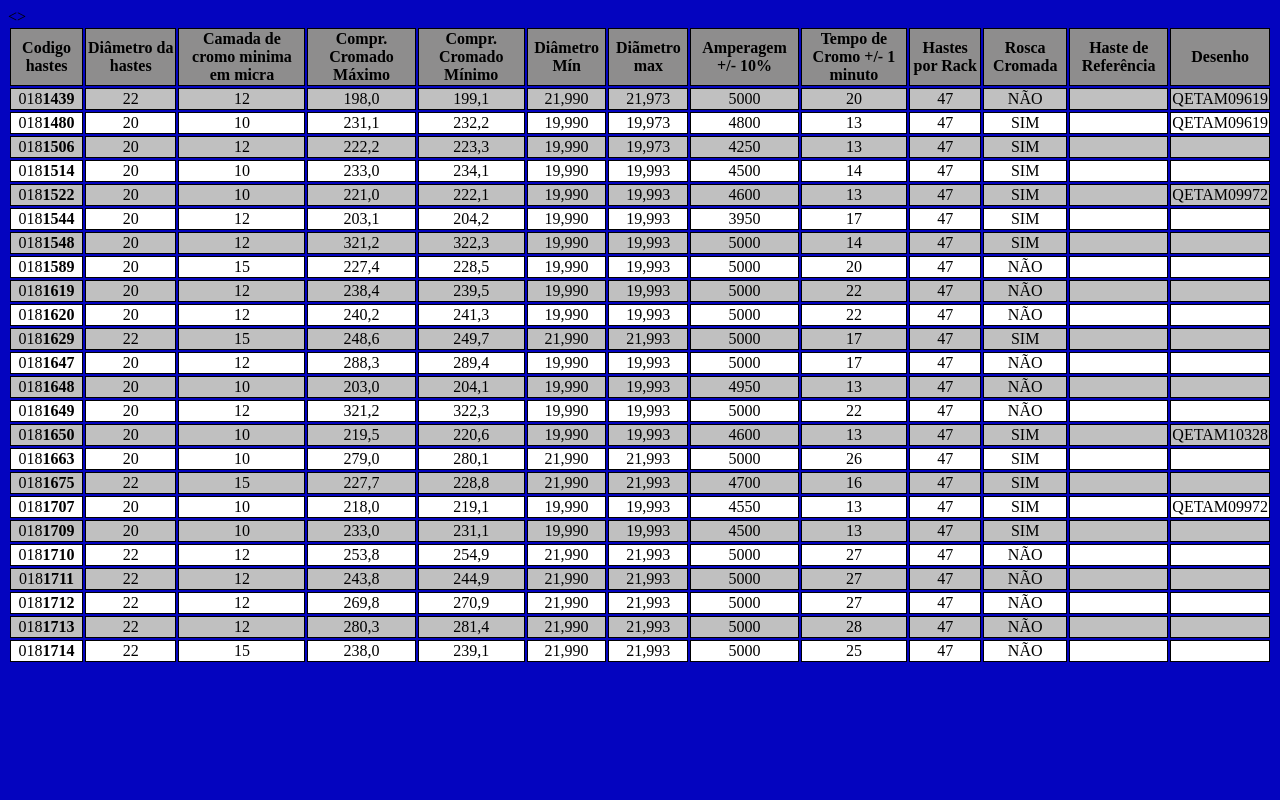
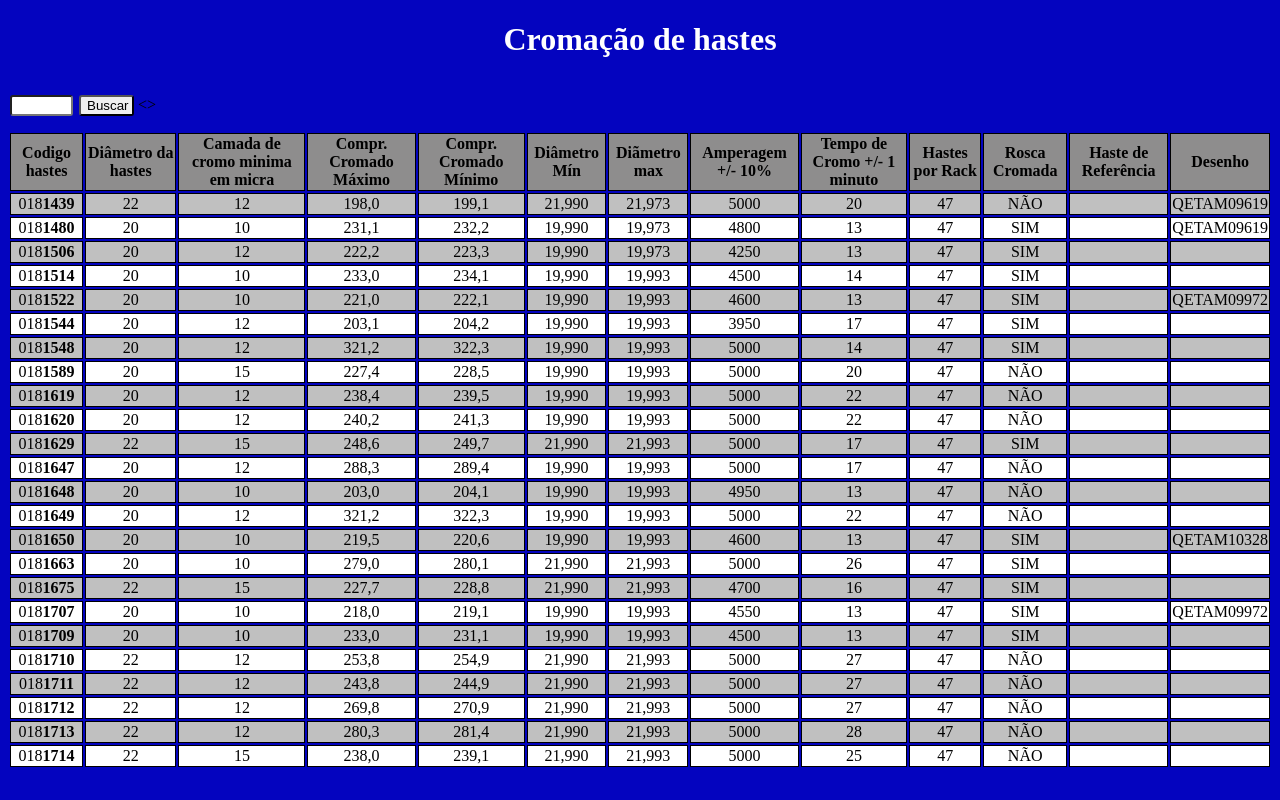
Before and after one commit to Regisrib/planilha-cromacao-hastes, a plain HTML site: page index.html in a window 1280 px wide. Drawn offline with Linux system fonts and the light colour scheme.

Commit message:
adicionando botao

```diff
--- a/index.html
+++ b/index.html
@@ -8,7 +8,9 @@
     <link rel="stylesheet" href="style.css">
 </head>
 <body>
-
+  <h1>Cromação de hastes</h1>
+  <input type="text">
+  <input type="button" value="Buscar">
 <table>
   <thead>
     <tr>
--- a/style.css
+++ b/style.css
@@ -1,5 +1,18 @@
+
+
 body {
     background-color: rgb(4, 4, 191);
+}
+
+h1{
+    color: white;
+    text-align: center;
+}
+
+input{
+    width: 55px;
+    margin: 15px 0 15px 2px;
+    border-radius: 3px;
 }
 
 th{
```
